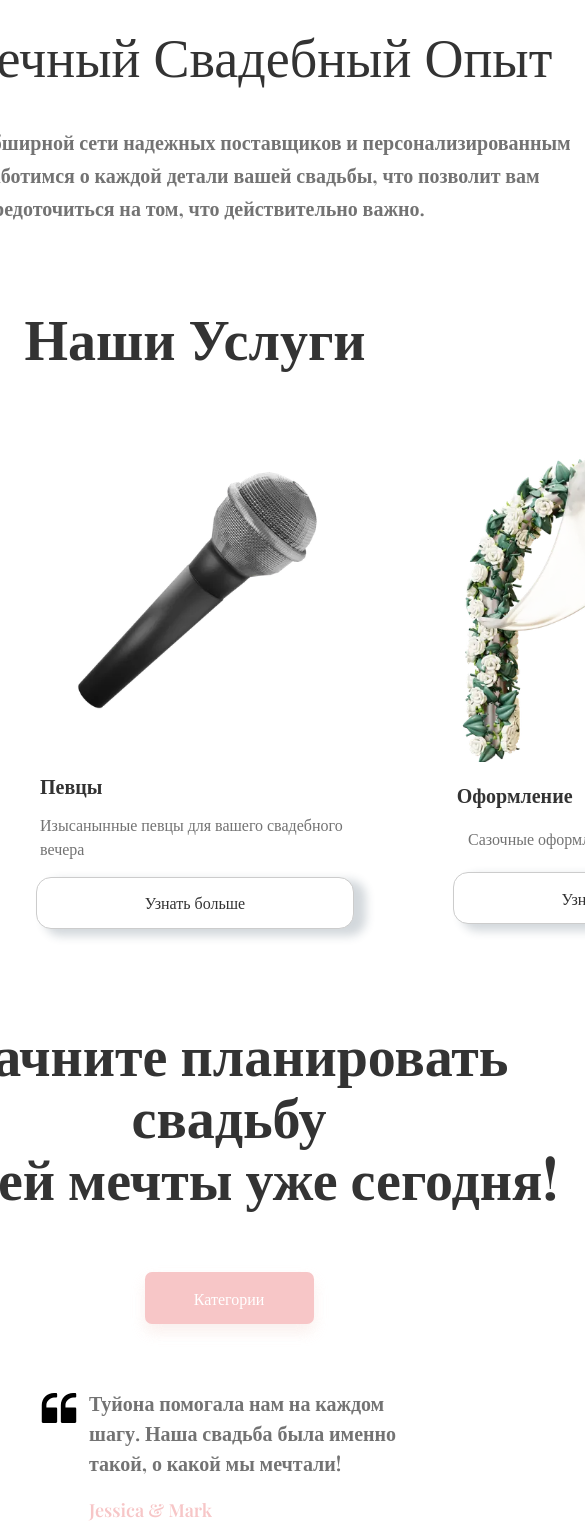
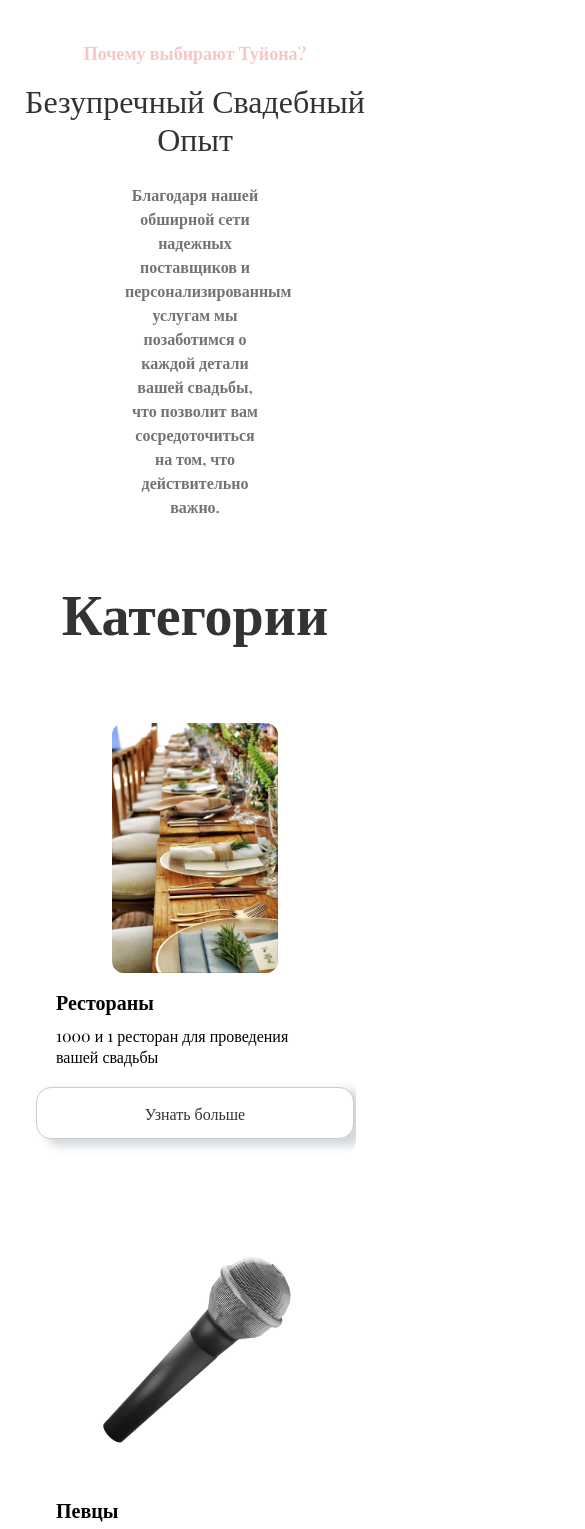
Before and after one commit to Shakurzoda/Tuyona, a React (Vite) app: page / in a window 390 px wide. Shown: the part 1179-2708 px from the top of the page, 585 px wide, since content can reach past the window. Built offline with nearby package versions, Linux system fonts and the light colour scheme; a web font is replaced by a local one.

Commit message:
Added mobile adaptation

```diff
--- a/src/App.jsx
+++ b/src/App.jsx
@@ -2,9 +2,9 @@ import "./App.css";
 import { Route, Routes } from "react-router-dom";
 import Header from "./components/Header/Header";
 import Home from "./components/Pages/Home/Home";
-import CategoryPage from './components/Pages/CategoryPage/CategoryPage';
-import UserAdDetails from './components/Pages/UserAdDetails/UserAdDetails';
-import Footer from './components/Footer/Footer';
+import CategoryPage from "./components/Pages/CategoryPage/CategoryPage";
+import UserAdDetails from "./components/Pages/UserAdDetails/UserAdDetails";
+import Footer from "./components/Footer/Footer";
 
 function App() {
   return (
--- a/src/components/CardItem/CardItem.jsx
+++ b/src/components/CardItem/CardItem.jsx
@@ -1,10 +1,10 @@
 import "./CardItem.css";
 /* import image from "/src/assets/driving-car-their-honeymoon_3446-291.jpg"; */
-import { Link } from 'react-router';
+import { Link } from "react-router";
 
 const CardItem = () => {
   return (
-    <Link to="/userAdDetails" className="card-item">
+    <Link to="/userAdDetails">
       <div class="card">
         <div class="card-image">
           <img
--- a/src/components/Pages/CategoryPage/CategoryPage.module.css
+++ b/src/components/Pages/CategoryPage/CategoryPage.module.css
@@ -2,7 +2,6 @@
     display: flex;
     justify-content: center;
     align-items: center;
-    border: 1px solid #e0e0e0;
     width: 1500px;
     margin-top: 30px;
 }
@@ -15,3 +14,53 @@
     align-items: center;
     gap: 5rem;
 }
+
+/* Мобильная адаптация - современный дизайн */
+@media (max-width: 768px) {
+    .category {
+      padding: 0 15px;
+    }
+
+    .category__content {
+      width: 100%;
+      border: none;
+      margin-top: 20px;
+      background: transparent;
+    }
+
+    .category__items {
+      margin: 15px 0;
+      display: grid;
+      grid-template-columns: 1fr;
+      gap: 2rem;
+      padding: 0;
+    }
+
+    /* Стили для CardItem (если нужно) */
+    .card-item {
+      border-radius: 16px;
+      overflow: hidden;
+      box-shadow: 0 4px 15px rgba(0, 0, 0, 0.08);
+      transition: transform 0.3s ease, box-shadow 0.3s ease;
+      background: white;
+    }
+
+    .card-item:hover {
+      transform: translateY(-5px);
+      box-shadow: 0 8px 25px rgba(0, 0, 0, 0.12);
+    }
+  }
+
+  /* Планшетная версия */
+  @media (min-width: 769px) and (max-width: 1024px) {
+    .category__content {
+      width: 100%;
+      max-width: 100%;
+      padding: 0 20px;
+    }
+
+    .category__items {
+      grid-template-columns: repeat(2, 1fr);
+      gap: 2.5rem;
+    }
+  }
--- a/src/components/Pages/Home/Home.jsx
+++ b/src/components/Pages/Home/Home.jsx
@@ -45,12 +45,14 @@ const Home = () => {
           <img src={image} alt="wedding" />
         </div>
       </div>
+
       <Section />
+
       <div className={styles.servicesContent}>
         <div className={styles.card__title}>
-          <p>Наши Услуги</p>
+          <p>Категории</p>
         </div>
-        <div className={styles.servicesCard}>
+        <div className={styles.servicesCards}>
           <ServicesCard
             card={{
               img: resturantImg,
@@ -106,6 +108,8 @@ const Home = () => {
           </div>
         </div>
       </div>
+
+
     </section>
   );
 };
--- a/src/components/Pages/Home/Home.module.css
+++ b/src/components/Pages/Home/Home.module.css
@@ -1,3 +1,9 @@
+* {
+  margin: 0;
+  padding: 0;
+  box-sizing: border-box;
+}
+
 .home {
   display: flex;
   flex-direction: column;
@@ -8,9 +14,11 @@
   display: flex;
   justify-content: space-evenly;
   align-items: center;
-  width: 1700px;
   flex-wrap: wrap;
+/*   border: 1px solid black; */
+  margin: 0 20px;
 }
+
 
 .home__content__text {
   display: flex;
@@ -29,7 +37,6 @@
   color: #f7c6c7;
   font-weight: 600;
   font-size: 18px;
-  /* line-height: 33px; */
   transform: scale(1);
   transition: all 0.5s cubic-bezier(0.175, 0.885, 0.32, 1.275);
 }
@@ -75,7 +82,7 @@
   flex-direction: column;
   width: 100%;
   height: 100%;
-/*   border: 1px solid black; */
+  /* border: 1px solid black; */
 }
 
 .card__title {
@@ -86,11 +93,13 @@
   margin-bottom: 50px;
 }
 
-.servicesCard {
+.servicesCards {
   display: flex;
   justify-content: center;
   align-items: center;
+  gap: 3rem;
   width: 1250px;
+  /* border: 1px solid black; */
   height: 100%;
 }
 
@@ -117,18 +126,6 @@
 }
 
 .servicesReviews__img {
-  /*   width: 100%;
-  height: 335px;
-  max-width: 350px;
-  border-radius: 20px;
-  margin: 0 auto;
-  display: block;
-  transition: transform 0.5s ease, box-shadow 0.5s ease;
-  transform-style: preserve-3d;
-  transform: perspective(800px) rotateX(0) rotateY(0) rotateZ(0);
-  box-shadow: 0 4px 8px rgba(0, 0, 0, 0.1);
-  position: relative; */
-
   position: relative;
   width: 300px;
   border-radius: 12px;
@@ -148,13 +145,6 @@
 }
 
 .servicesReviews__img img {
-  /*   width: 100%;
-  height: 435px;
-  transition: transform 0.5s ease;
-  display: block;
-  border-radius: 20px;
-  object-fit: cover; */
-
   width: 100%;
   height: auto;
   display: block;
@@ -190,7 +180,6 @@
 .servicesReviews__imG {
   position: relative;
   width: 232px;
-  /* height: 293px; */
   border-radius: 12px;
   overflow: hidden;
   transform: perspective(1000px) rotateY(-5deg) /* Изначальный наклон влево */
@@ -297,6 +286,8 @@
     flex-direction: column;
     justify-content: center;
     gap: 2rem;
+    padding: 0;
+    margin: 0;
   }
 
   .home__content__text {
@@ -307,11 +298,13 @@
   }
 
   .home__content__text__title {
+    width: 350px;
     font-size: 16px;
     padding: 6px 15px;
   }
 
   .home__content__text__desc__title {
+    width: 350px;
     font-size: 32px;
     padding-bottom: 15px;
     text-align: center;
@@ -331,7 +324,51 @@
     justify-content: center;
   }
 
-  img {
+  .servicesCards {
+    width: 90%;
+    gap: 2rem;
+    flex-wrap: wrap;
+  }
+
+.servicesReviews__content {
+    flex-direction: column;
+    gap: 2rem;
+    width: 100%;
+    margin-top: 30px;
+  }
+
+  .servicesReviews__text {
+    width: 100%;
+    padding: 0 10px;
+    text-align: center;
+  }
+
+  .servicesReviews__text__title {
+    font-size: 32px;
+    padding-bottom: 20px;
+  }
+
+  .servicesReviews__text__desc {
+    font-size: 16px;
+    line-height: 1.6rem;
+    text-align: center;
+  }
+
+  .servicesReviews__img {
+    width: 100%;
+    height: auto;
+    max-width: 350px;
+    border-radius: 8%;
+    margin: 0 auto;
+    display: block;
+}
+
+.servicesReviews__text {
+  gap: 1rem;
+  margin: 0;
+  padding: 0;
+}
+   img {
     width: 100%;
     height: auto;
     max-width: 350px;
--- a/src/components/Section/Section.module.css
+++ b/src/components/Section/Section.module.css
@@ -1,4 +1,4 @@
-.section__content {
+/* .section__content {
   display: flex;
   justify-content: center;
   flex-direction: column;
@@ -15,7 +15,6 @@
   display: inline-block;
   transform: scale(1);
   transition: all 0.5s cubic-bezier(0.175, 0.885, 0.32, 1.275);
-  /* text-shadow: 0 0 0 transparent; */
 }
 
 .weddingText:hover {
@@ -40,7 +39,6 @@
 }
 
 .weddingDesc {
-  /* border: 1px solid black; */
   width: 760px;
   color: rgb(115, 115, 115);
   text-align: center;
@@ -56,3 +54,111 @@
   transform: scale(1.1);
   cursor: default;
 }
+
+ */
+
+.section__content {
+  display: flex;
+  justify-content: center;
+  flex-direction: column;
+  align-items: center;
+  gap: 1.5rem;
+  margin: 50px;
+}
+
+.weddingText {
+  font-size: 24px;
+  font-weight: 600;
+  line-height: 33px;
+  color: #f7c6c7;
+  display: inline-block;
+  transform: scale(1);
+  transition: all 0.5s cubic-bezier(0.175, 0.885, 0.32, 1.275);
+}
+
+.weddingText:hover {
+  transform: scale(1.2);
+  cursor: default;
+}
+
+.weddingTitle {
+  font-size: 54px;
+  font-weight: 500;
+  color: rgb(51, 51, 51);
+  padding-bottom: 15px;
+  line-height: 62px;
+  display: inline-block;
+  transform: scale(1);
+  transition: all 0.5s cubic-bezier(0.175, 0.885, 0.32, 1.275);
+}
+
+.weddingTitle:hover {
+  transform: scale(1.05);
+  cursor: default;
+}
+
+.weddingDesc {
+  width: 760px;
+  color: rgb(115, 115, 115);
+  text-align: center;
+  font-size: 20px;
+  line-height: 33px;
+  font-weight: 600;
+  display: inline-block;
+  transform: scale(1);
+  transition: all 0.5s cubic-bezier(0.175, 0.885, 0.32, 1.275);
+}
+
+.weddingDesc:hover {
+  transform: scale(1.1);
+  cursor: default;
+}
+
+@media (max-width: 768px) {
+  .section__content {
+    margin: 30px 20px;
+    gap: 1rem;
+  }
+
+  .weddingText {
+    font-size: 18px;
+    line-height: 24px;
+    text-align: center;
+  }
+
+  .weddingTitle {
+    font-size: 32px;
+    line-height: 38px;
+    text-align: center;
+    padding-bottom: 10px;
+  }
+
+  .weddingDesc {
+    width: 50%;
+    font-size: 16px;
+    line-height: 24px;
+    padding: 0 15px;
+  }
+
+  .weddingText:hover,
+  .weddingTitle:hover,
+  .weddingDesc:hover {
+    transform: none;
+  }
+}
+
+@media (min-width: 769px) and (max-width: 1024px) {
+  .section__content {
+    margin: 40px;
+  }
+
+  .weddingTitle {
+    font-size: 42px;
+    line-height: 48px;
+  }
+
+  .weddingDesc {
+    width: 50%;
+    font-size: 18px;
+  }
+}
--- a/src/components/ServicesCard/ServicesCard.module.css
+++ b/src/components/ServicesCard/ServicesCard.module.css
@@ -1,13 +1,29 @@
-.card {
+/* .card {
     display: flex;
     justify-content: center;
     align-items: center;
     flex-direction: column;
     gap: 5rem;
+    max-width: 1250px;
     width: 100%;
     height: 100%;
-/*     margin-top: 20px; */
-}
+} */
+
+.card {
+    display: flex;
+    flex-direction: column;
+    align-items: center;
+    width: 350px;
+    margin: 10px;
+    border-radius: 20px;
+    overflow: hidden;
+    transition: all 0.3s ease;
+  }
+
+  .card:hover {
+    transform: translateY(-5px);
+    box-shadow: 0 6px 12px rgba(0, 0, 0, 0.15);
+  }
 
 .card__title {
     font-size: 56px;
@@ -16,7 +32,7 @@
     color: rgb(51, 51, 51);
 }
 
-.card_content {
+/* .card_content {
     display: flex;
     justify-content: space-evenly;
     flex-direction: column;
@@ -27,7 +43,15 @@
     padding: 5px 20px;
     margin-bottom: 20px;
     transition: all 0.3s;
-}
+} */
+
+.card_content {
+    display: flex;
+    flex-direction: column;
+    align-items: center;
+    padding: 20px;
+    height: auto;
+  }
 
 .card_content:hover {
   transform: translateY(-5px);
@@ -37,31 +61,54 @@
 .card_content:hover {
     box-shadow: 0px 5px 10px 2px rgba(34, 60, 80, 0.2);
 }
-.card_content__img img {
+/* .card_content__img img {
     border-radius: 20px;
     width: 70%;
-    /* background-image: url(/src/assets/pexels-photo-1395967.webp); */
     width: 318px;
     height: 318px;
     background-size: cover;
-}
+} */
 
-.card_content__text {
+.card_content__img img {
+    width: 100%;
+    height: 250px;
+    object-fit: cover;
+    border-radius: 12px;
+  }
+
+/* .card_content__text {
     font-size: 20px;
     font-weight: 600;
     line-height: 23px;
     color: rgb(51, 51, 51);
     text-align: start;
     width: 100%;
-}
+} */
 
-.card_content__desc {
+.card_content__text {
+    font-size: 20px;
+    font-weight: 600;
+    margin: 15px 0 10px;
+    padding: 0 20px;
+    width: 100%;
+    /* text-align: center; */
+  }
+
+/* .card_content__desc {
     font-size: 16px;
     font-weight: 500;
     line-height: 24px;
     color: rgb(115, 115, 115);
     text-align: start;
-}
+} */
+
+.card_content__desc {
+    font-size: 16px;
+    margin-bottom: 20px;
+    width: 100%;
+    padding: 0 20px;
+    /* text-align: center; */
+  }
 
 a {
     text-decoration: none;
```
Also changed, not shown: src/components/Category/Category.module.css (+84 -1 lines), src/components/Pages/UserAdDetails/UserAdDetails.module.css (+146 -15 lines).
